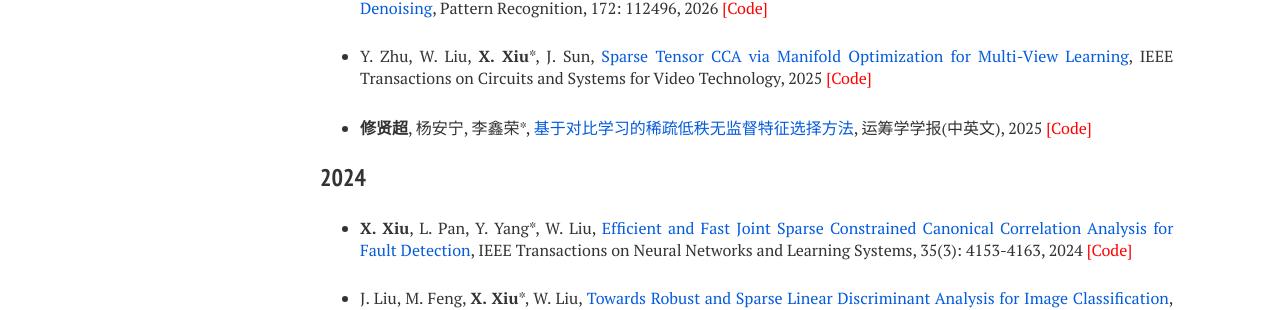
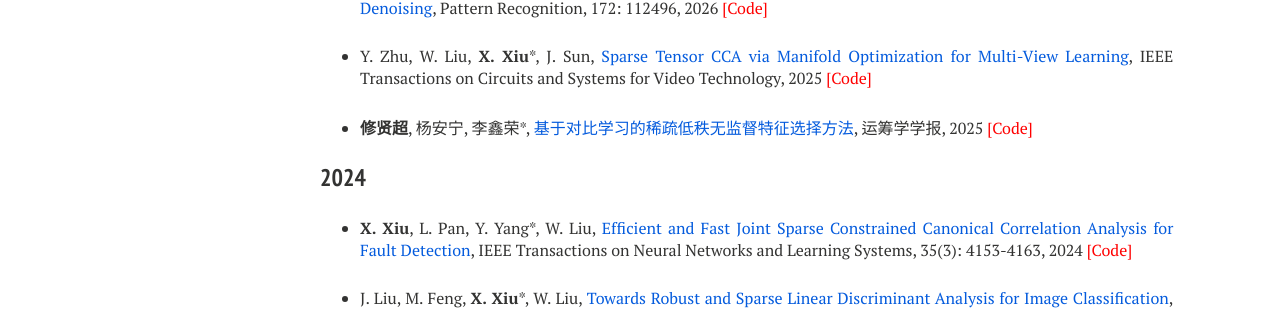
Before and after one commit to xianchaoxiu/xianchaoxiu.github.io, a Jekyll site: the page built from publications/index.md, in a window 1280 px wide. Shown: the part 417-727 px from the top of the page. Built offline with Jekyll 4.4.1, drawn with Linux system fonts in a browser that asks for light colours; nearby versions of some CDN libraries.

Commit message:
Update index.md

```diff
--- a/publications/index.md
+++ b/publications/index.md
@@ -24,7 +24,7 @@ share: false
 
 * Y. Zhu, W. Liu, <b>X. Xiu</b>*, J. Sun, <a href="https://doi.org/10.1109/TCSVT.2025.3642736" class="textlink" target="_blank">Sparse Tensor CCA via Manifold Optimization for Multi-View Learning</a>, IEEE Transactions on Circuits and Systems for Video Technology, 2025  <a href="https://github.com/zhudafa/STCCA-L" class="textlink" target="_blank" style="color: red;">[Code]</a>
 
-* <b>修贤超</b>, 杨安宁, 李鑫荣*, <a href="https://kns.cnki.net/kcms2/article/abstract?v=e_WjztTC4N0Z832a-bbzgdfGaZqegXeziR4mPpFe0A1ROQtRv8ba_BSLdRJqYhdrWzhvxs5NJ2O3SOWWMfU0FulX9LypoPkOg34ECqIZ1YDAiTz9p7_NUzLuG3aP698ALezyek3yh7yCM9L1er33sRDx01vji4IFd-a5be0Mbbc=&uniplatform=NZKPT" class="textlink" target="_blank">基于对比学习的稀疏低秩无监督特征选择方法</a>, 运筹学学报(中英文), 2025 <a href="https://github.com/xianchaoxiu/DSCOFS-CL" class="textlink" target="_blank" style="color: red;">[Code]</a>
+* <b>修贤超</b>, 杨安宁, 李鑫荣*, <a href="https://kns.cnki.net/kcms2/article/abstract?v=e_WjztTC4N0Z832a-bbzgdfGaZqegXeziR4mPpFe0A1ROQtRv8ba_BSLdRJqYhdrWzhvxs5NJ2O3SOWWMfU0FulX9LypoPkOg34ECqIZ1YDAiTz9p7_NUzLuG3aP698ALezyek3yh7yCM9L1er33sRDx01vji4IFd-a5be0Mbbc=&uniplatform=NZKPT" class="textlink" target="_blank">基于对比学习的稀疏低秩无监督特征选择方法</a>, 运筹学学报, 2025 <a href="https://github.com/xianchaoxiu/DSCOFS-CL" class="textlink" target="_blank" style="color: red;">[Code]</a>
 
 ### 2024
 
```
